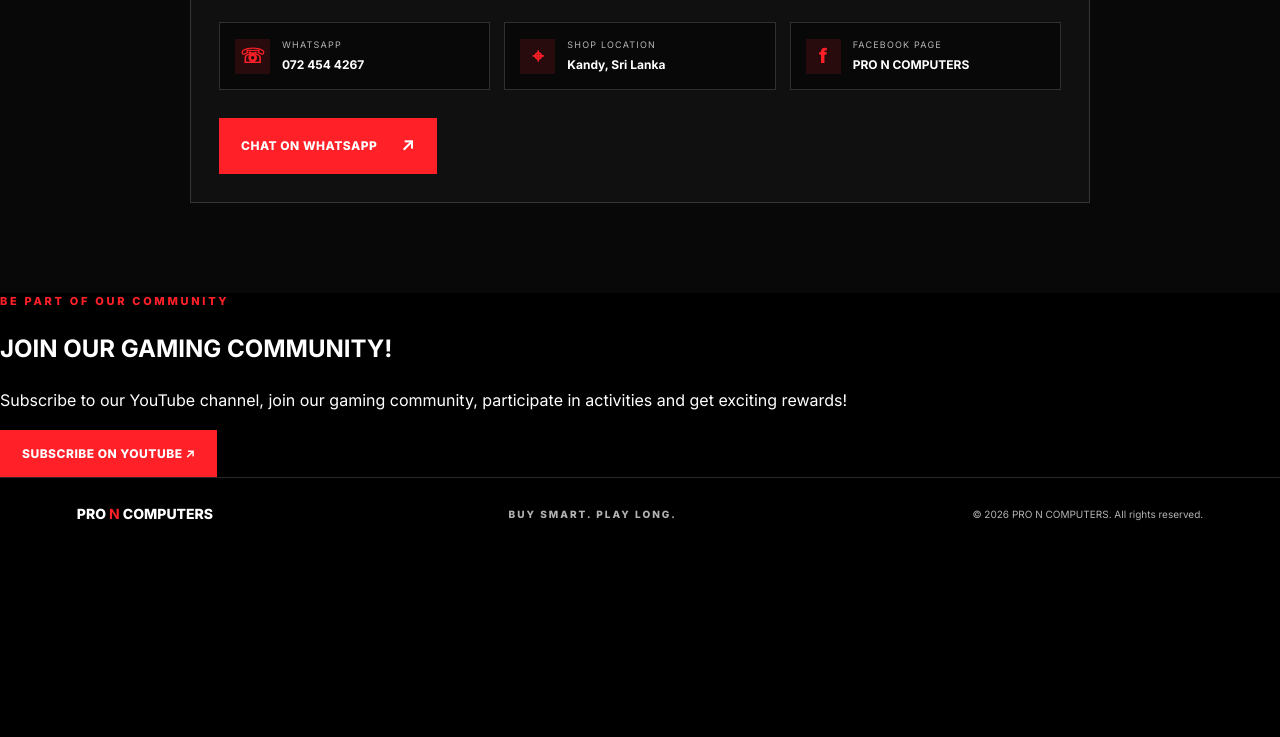
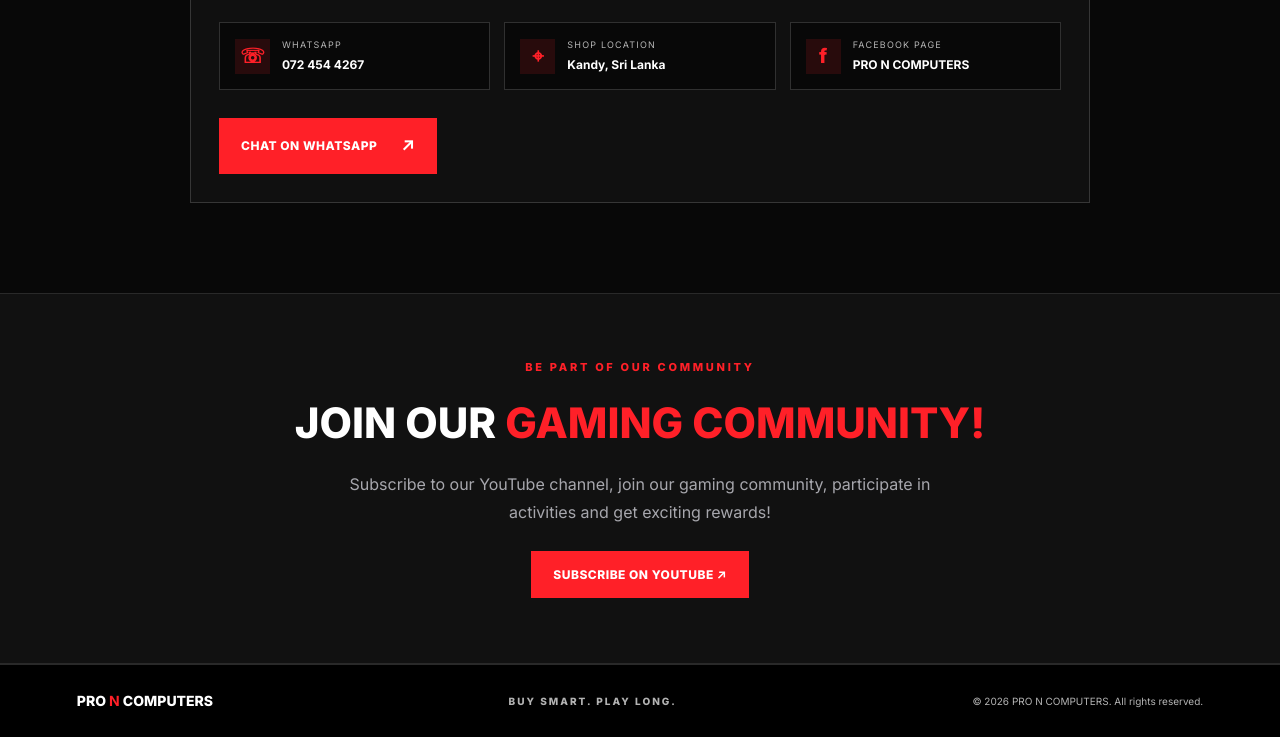
Before and after one commit to Rameesha98/proncomputers, a plain HTML site: page index.html in a window 1280 px wide. Shown: the part 3836-4573 px from the top of the page. Before the commit the page ends 4387 px from the top, so only its background shows below. Drawn offline with nearby package versions, Linux system fonts and the light colour scheme; a web font is replaced by a local one.

Commit message:
Add gaming community section styles to style.css

```diff
--- a/style.css
+++ b/style.css
@@ -817,7 +817,42 @@ footer small {
     text-align: center;
     text-shadow: 2px 2px 10px #000;
 }
-
 .opening-soon-text span {
     color: #ff2028;
 }
+
+
+/* GAMING COMMUNITY SECTION */
+
+.gaming-community-section {
+    background: #111;
+    border-top: 1px solid #292929;
+    border-bottom: 1px solid #292929;
+    padding: 65px 20px;
+    text-align: center;
+}
+
+.gaming-community-section h2 {
+    color: #ffffff;
+    font-size: clamp(28px, 4vw, 42px);
+    font-weight: 900;
+    margin: 12px 0;
+}
+
+.gaming-community-section h2 span {
+    color: #ff2028;
+}
+
+.gaming-community-section > p:not(.eyebrow) {
+    color: #a7a7ad;
+    max-width: 650px;
+    margin: 15px auto 25px;
+    line-height: 1.7;
+}
+
+.community-buttons {
+    display: flex;
+    justify-content: center;
+    gap: 15px;
+    flex-wrap: wrap;
+}
```
